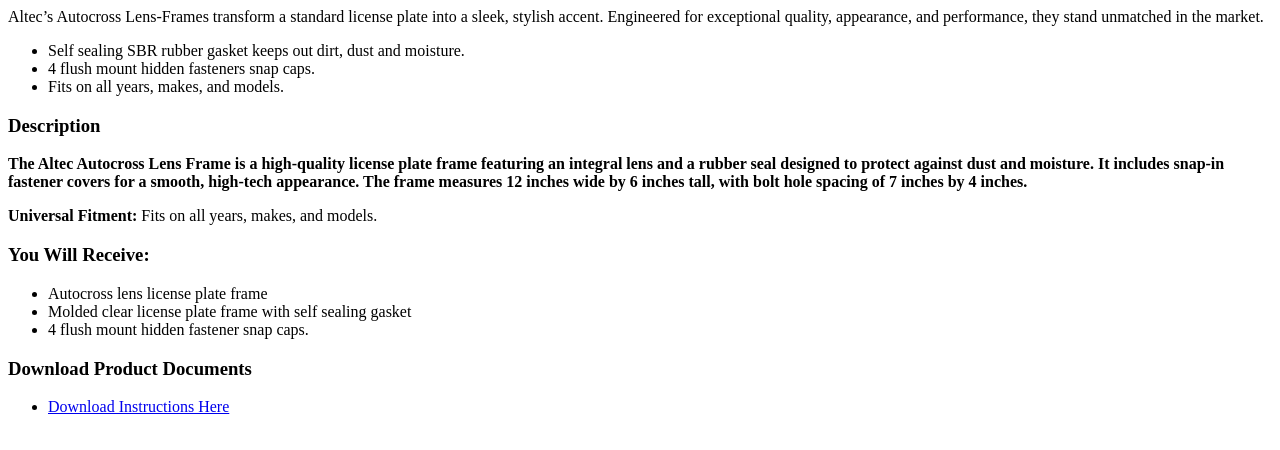
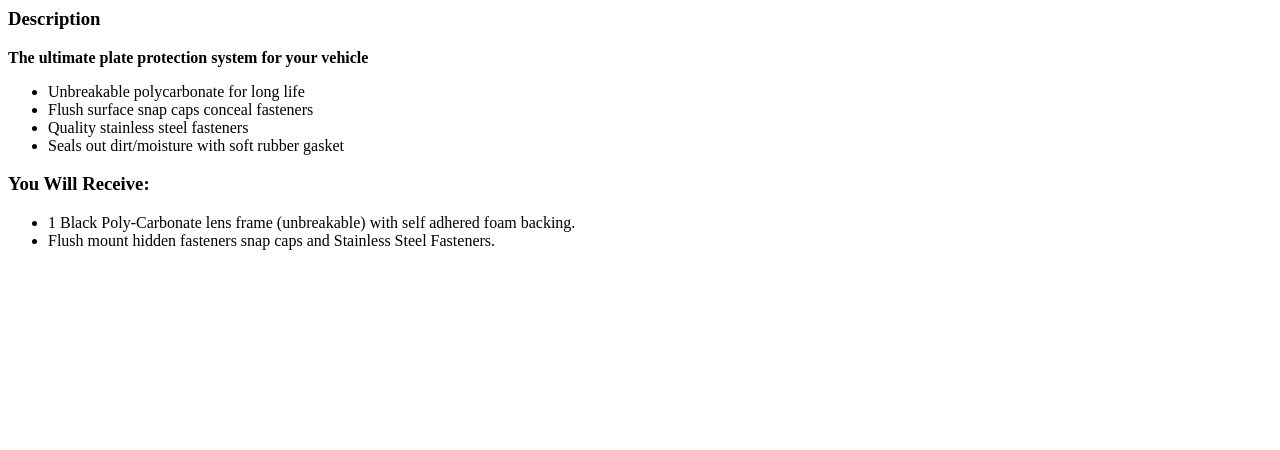
Before and after one commit to austinslatey/Toppers_Research, a plain HTML site: page random_stuff/index.html in a window 1280 px wide. Drawn offline with Linux system fonts and the light colour scheme.

Commit message:
Oct 10, 2025, 6:24 PM

```diff
--- a/random_stuff/index.html
+++ b/random_stuff/index.html
@@ -1,28 +1,14 @@
-<p>Altec’s Autocross Lens-Frames transform a standard license plate into a sleek, stylish accent. Engineered for
-    exceptional quality, appearance, and performance, they stand unmatched in the market.</p>
+<h3>Description</h3>
+<p><strong>The ultimate plate protection system for your vehicle</strong></p>
 <ul>
-    <li>Self sealing SBR rubber gasket keeps out dirt, dust and moisture.</li>
-    <li>4 flush mount hidden fasteners snap caps.</li>
-    <li>Fits on all years, makes, and models.</li>
+    <li>Unbreakable polycarbonate for long life</li>
+    <li>Flush surface snap caps conceal fasteners</li>
+    <li>Quality stainless steel fasteners</li>
+    <li>Seals out dirt/moisture with soft rubber gasket</li>
 </ul>
-
-<h3>Description</h3>
-<p><strong>The Altec Autocross Lens Frame is a high-quality license plate frame featuring an integral lens and a rubber
-        seal designed to protect against dust and moisture. It includes snap-in fastener covers for a smooth, high-tech
-        appearance. The frame measures 12 inches wide by 6 inches tall, with bolt hole spacing of 7 inches by 4
-        inches.</strong></p>
-<p><strong>Universal Fitment:</strong> Fits on all years, makes, and models.</p>
 
 <h3>You Will Receive:</h3>
 <ul>
-    <li>Autocross lens license plate frame</li>
-    <li>Molded clear license plate frame with self sealing gasket</li>
-    <li>4 flush mount hidden fastener snap caps.</li>
+    <li>1 Black Poly-Carbonate lens frame (unbreakable) with self adhered foam backing.</li>
+    <li>Flush mount hidden fasteners snap caps and Stainless Steel Fasteners.</li>
 </ul>
-
-<h3>Download Product Documents</h3>
-<ul>
-    <li><a class="topper-link"
-            href="https://altecproducts.com/wp-content/uploads/2013/09/autocrosslicenceplateinstructions.pdf"
-            target="_blank">Download Instructions Here</a></li>
-</ul>
```
